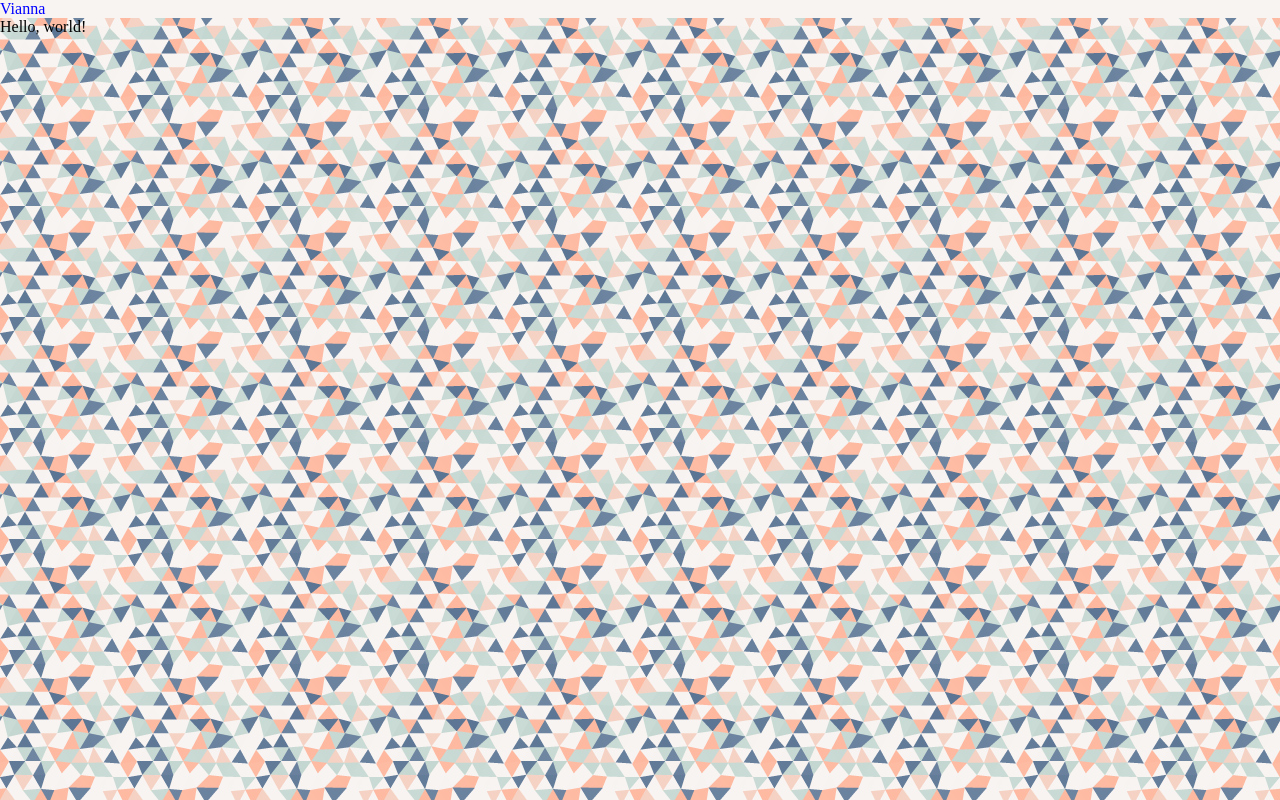
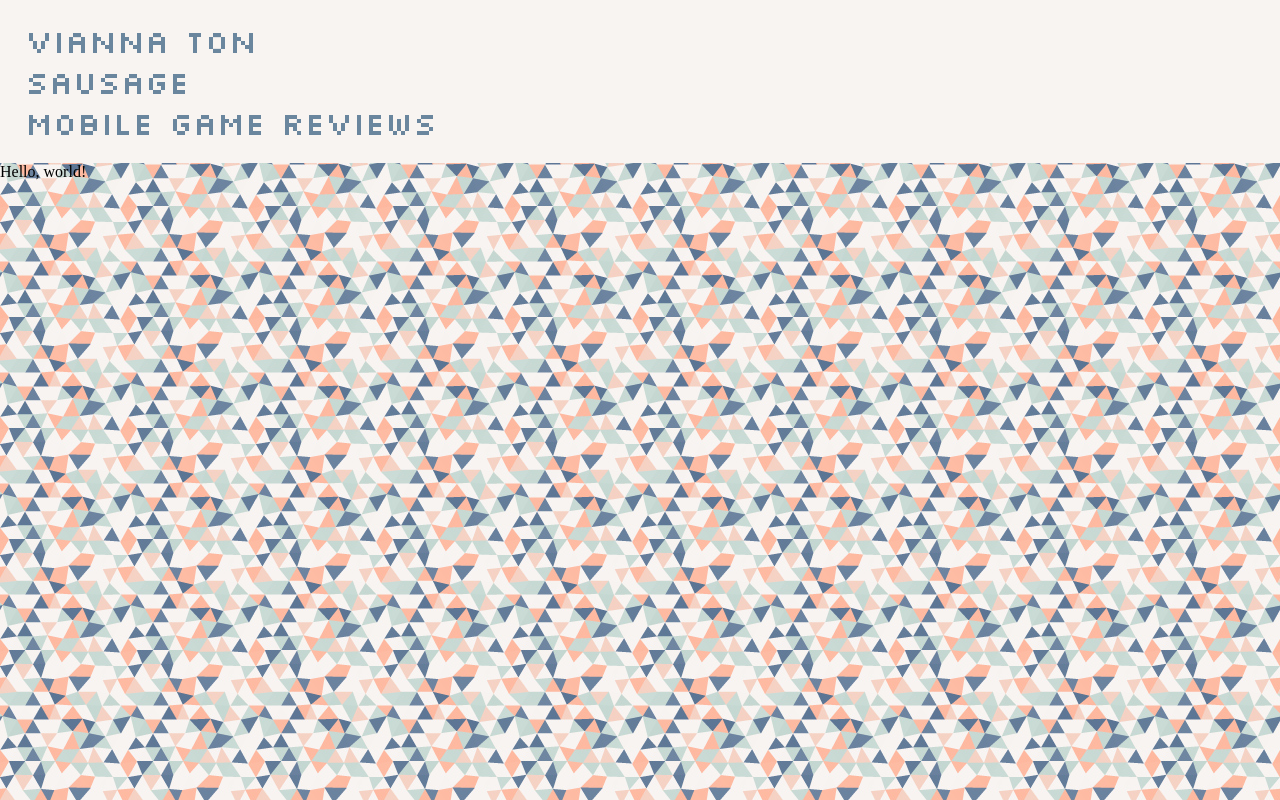
Before and after one commit to vvton/vvton.github.io, a plain HTML site: page index.html in a window 1280 px wide. Drawn offline with Linux system fonts and the light colour scheme.

Commit message:
added font and other headers to index.html and styles.css

```diff
--- a/index.html
+++ b/index.html
@@ -4,12 +4,17 @@
         <title>
             Hello!
         </title>
+        <link rel="preconnect" href="https://fonts.googleapis.com">
+        <link rel="preconnect" href="https://fonts.gstatic.com" crossorigin>
+        <link href="https://fonts.googleapis.com/css2?family=Silkscreen&display=swap" rel="stylesheet">
         <link href="reset.css" rel="stylesheet" type="text/css" />
         <link href="styles.css" rel="stylesheet" type="text/css" />
     </head>
     <body>
         <div class="header">
-            <h1>Vianna</h1>
+            <h1>Vianna Ton</h1>
+            <h1>Sausage</h1>
+            <h1>Mobile Game Reviews</h1>
         </div>
         Hello, world!
     </body>
--- a/styles.css
+++ b/styles.css
@@ -1,12 +1,16 @@
 body {
-    background-color: rgb(206, 121, 255);
+    background-color: #febca4;
     background-image: url(repeatingBackground.jpg);
 }
 
 .header {
     background-color: #f8f4f1;
+    padding: 20px;
+    font-family: "Silkscreen", Tahoma, sans-serif;
+    font-size: 32px;
 }
 
 .header > h1 {
-    color: blue;
+    color: #6a869e;
+    padding: 0px 5px 0px 5px;
 }
```
